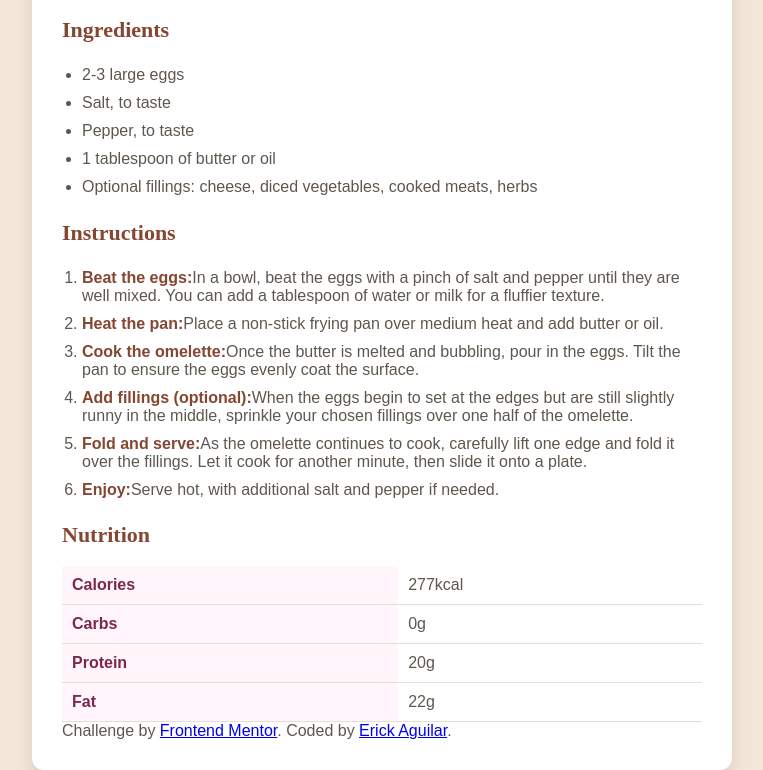
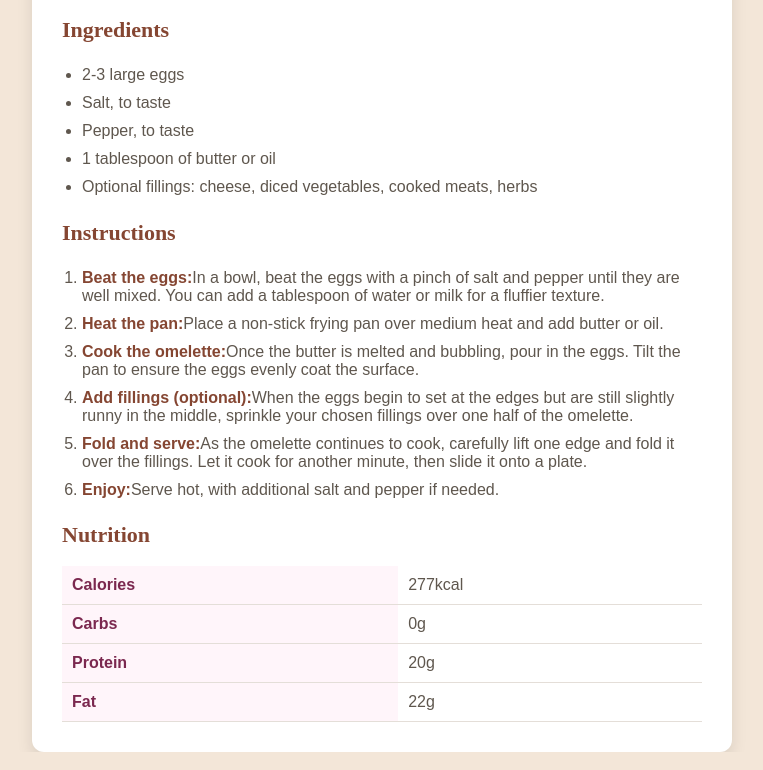
Before and after one commit to Astral890/Reporte-de-Aprendizaje, a plain HTML site: page index.html in a window 1280 px wide. Shown: the part 637-1407 px from the top of the page, without its empty margins (258-1021 px from the left). Drawn offline with Linux system fonts and the light colour scheme.

Commit message:
Ultimos retoques

```diff
--- a/index.html
+++ b/index.html
@@ -2,7 +2,7 @@
 <html lang="en">
 <head>
   <meta charset="UTF-8">
-  <meta name="viewport" content="width=device-width, initial-scale=1.0"> <!-- displays site properly based on user's device -->
+  <meta name="viewport" content="width=device-width, initial-scale=1.0">
 
   <link rel="icon" type="image/png" sizes="32x32" href="./assets/images/favicon-32x32.png">
 
@@ -63,9 +63,5 @@
         </tr>
       </table>
   </div>
-  <div class="attribution">
-    Challenge by <a href="https://www.frontendmentor.io?ref=challenge" target="_blank">Frontend Mentor</a>.
-    Coded by <a href="#">Erick Aguilar</a>.
-  </div>
 </body>
 </html>
```
Also changed, not shown: style.css (+7 -9 lines).
